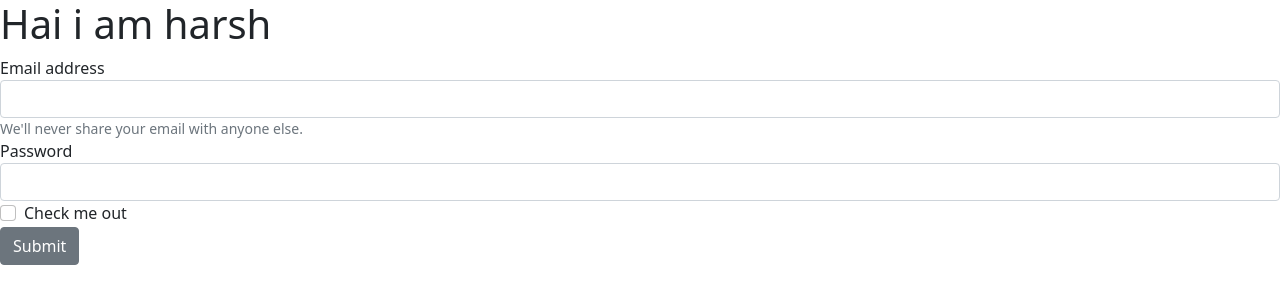
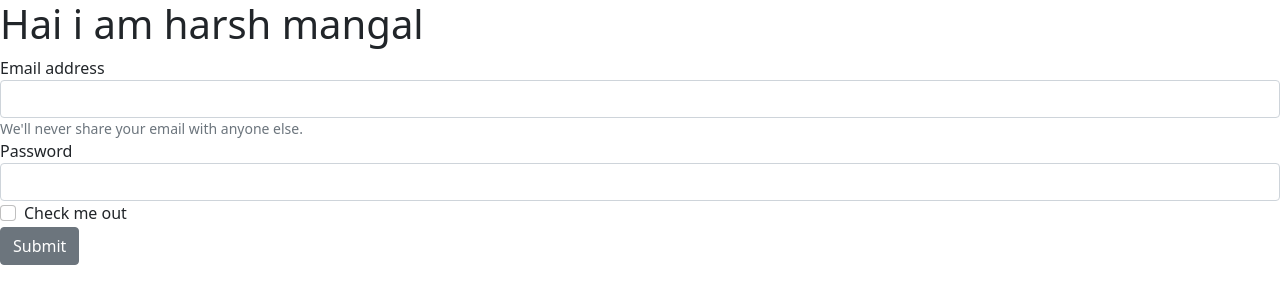
Before and after one commit to harsh2246/project, a plain HTML site: page index.html in a window 1280 px wide. Drawn offline with nearby package versions, Linux system fonts and the light colour scheme.

Commit message:
Update index.html

```diff
--- a/index.html
+++ b/index.html
@@ -5,7 +5,7 @@
 </head>
 <form>
   <div class="form-group">
-	<h1>Hai i am harsh</h1>
+	<h1>Hai i am harsh mangal</h1>
     <label for="exampleInputEmail1">Email address</label>
     <input type="email" class="form-control" id="exampleInputEmail1" aria-describedby="emailHelp">
     <small id="emailHelp" class="form-text text-muted">We'll never share your email with anyone else.</small>
```
